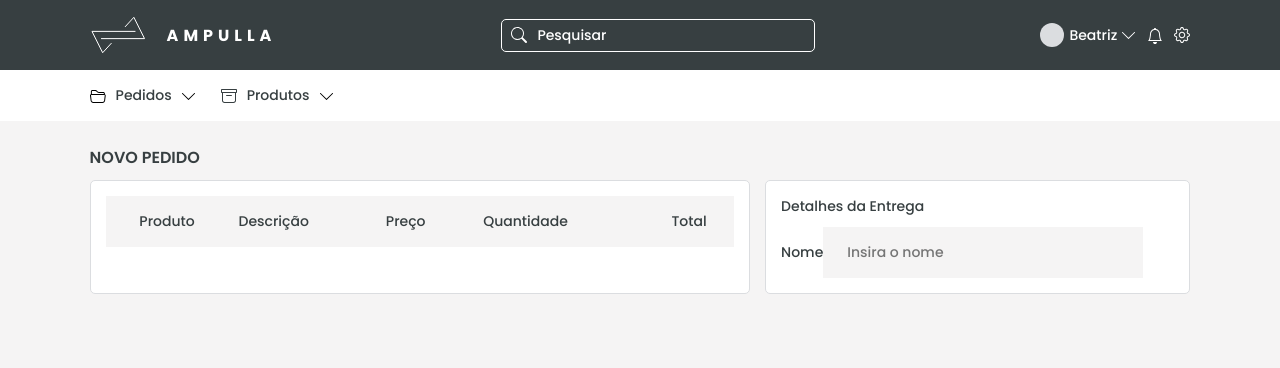
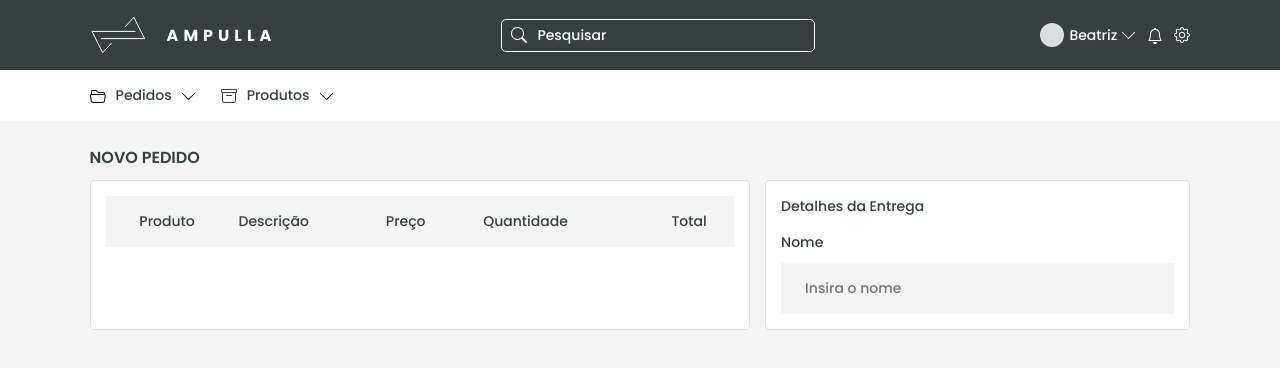
Before and after one commit to Emerson-MM-Filho/Order-Manager-Front, a React (Create React App) app: page /new-order in a window 1280 px wide. Shown: the top 368 px of the page. Built offline with nearby package versions, Linux system fonts and the light colour scheme.

Commit message:
add more props and style

```diff
--- a/src/components/LabelWithInput/index.js
+++ b/src/components/LabelWithInput/index.js
@@ -3,11 +3,11 @@ import './style.scss'
 
 import InputComponent from '../InputComponent'
 
-function LabelWithInput({type, label, text}) {
+function LabelWithInput({type, label, text, addClass, ...rest}) {
   return(
-    <label>
+    <label className={`label-with-input ${addClass}`}>
       {label}
-      <InputComponent type={type} text={text}/>
+      <InputComponent type={type} text={text} {...rest}/>
     </label>
   )
 }
--- a/src/components/LabelWithInput/style.scss
+++ b/src/components/LabelWithInput/style.scss
@@ -0,0 +1,5 @@
+.label-with-input{
+  display: flex;
+  flex-direction: column;
+  margin-top: 15px;
+}
```
